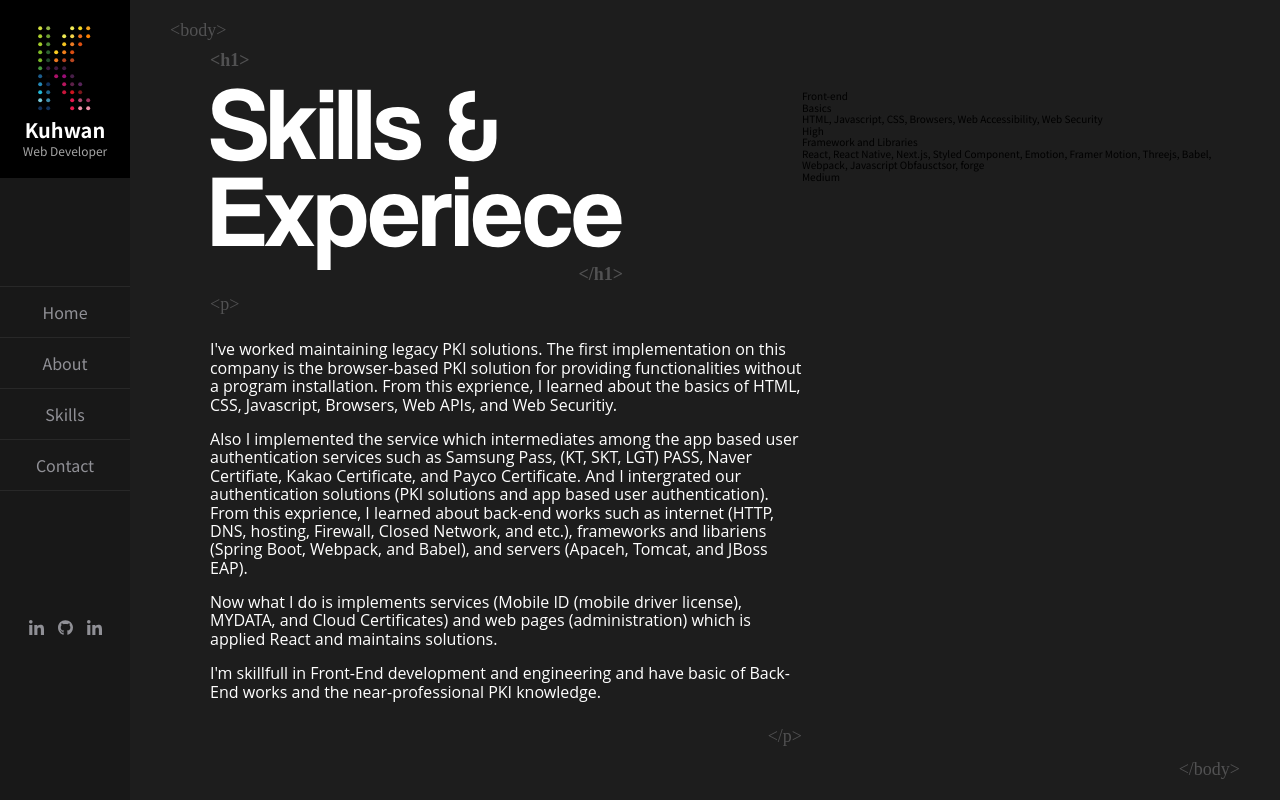
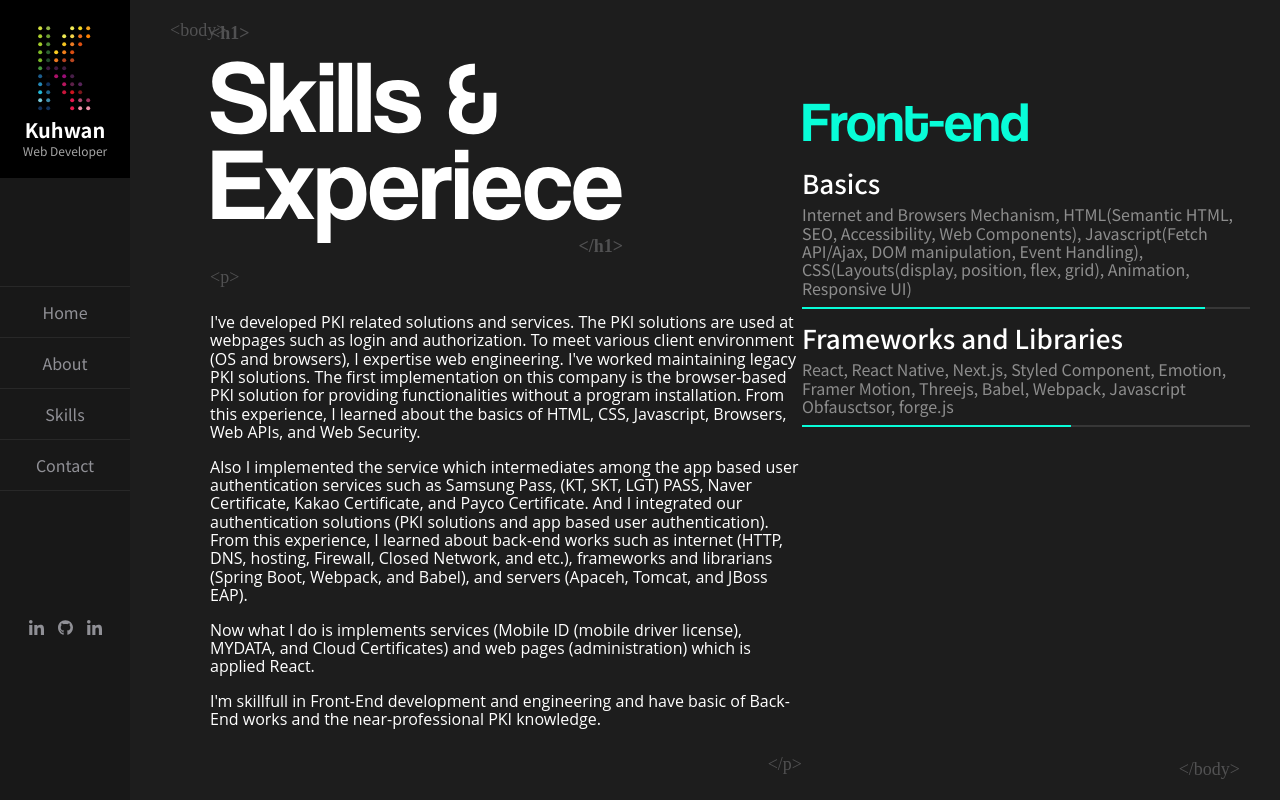
Before and after one commit to usimebul/portfolio, a React (Create React App) app: page /skills in a window 1280 px wide. Built offline with nearby package versions, Linux system fonts and the light colour scheme; a web font is replaced by a local one.

Commit message:
스킬 아이템 업데이트

```diff
--- a/src/Routes/Skills.tsx
+++ b/src/Routes/Skills.tsx
@@ -2,6 +2,55 @@ import {P, Text} from "../StyledComponents/Component";
 import {Content, TextWrapper, Section} from "../StyledComponents/Layout";
 import Character from "../Components/Character";
 import {css} from "@emotion/react";
+import styled from "@emotion/styled";
+import {motion} from "framer-motion";
+
+const SkillSection = styled.div`
+  flex: 1;
+  display: flex;
+  flex-direction: column;
+  justify-content: center;
+`
+
+const SkillSectionHeader = styled.div`
+  font-size: 5.6rem;
+  font-weight: 500;
+  color: ${(props) => props.theme.textColor.highlight};
+  font-family: font-file-82132, sans-serif;
+  display: block;
+`
+
+const SkillSectionBody = styled.div`
+
+`
+
+const SkillItem = styled.div`
+  margin-top: 14px;
+`
+
+const SkillItemHeader = styled.div`
+  font-size: 2.6rem;
+  font-weight: 500;
+  color: ${(props) => props.theme.textColor.content};
+  margin-bottom: 7px;
+  display: block;
+`
+
+const SkillItemDetail = styled.div`
+  font-size: 1.6rem;
+  color: #8d8d8d;
+`
+
+const LevelIndicatorWrapper = styled.div`
+  margin-top: 1em;
+  background-color: #373737;
+  height: 2px;
+`
+const LevelIndicator = styled(motion.div)`
+  width: 0;
+  height: 100%;
+  background-color: #08fdd8;
+`;
 
 function Skills() {
     return (
@@ -34,26 +83,31 @@ function Skills() {
                     `}
                 >
                     <Text>
+                        I've developed PKI related solutions and services.
+                        The PKI solutions are used at webpages such as login and authorization.
+                        To meet various client environment (OS and browsers), I expertise web engineering.
+
+
                         I've worked maintaining legacy PKI solutions. The first implementation
                         on this company is the browser-based PKI solution for providing
-                        functionalities without a program installation. From this exprience, I
+                        functionalities without a program installation. From this experience, I
                         learned about the basics of HTML, CSS, Javascript, Browsers, Web APIs,
-                        and Web Securitiy.
+                        and Web Security.
                     </Text>
                     <Text>
                         Also I implemented the service which intermediates among the app based
                         user authentication services such as Samsung Pass, (KT, SKT, LGT)
-                        PASS, Naver Certifiate, Kakao Certificate, and Payco Certificate. And
-                        I intergrated our authentication solutions (PKI solutions and app
-                        based user authentication). From this exprience, I learned about
+                        PASS, Naver Certificate, Kakao Certificate, and Payco Certificate. And
+                        I integrated our authentication solutions (PKI solutions and app
+                        based user authentication). From this experience, I learned about
                         back-end works such as internet (HTTP, DNS, hosting, Firewall, Closed
-                        Network, and etc.), frameworks and libariens (Spring Boot, Webpack,
+                        Network, and etc.), frameworks and librarians (Spring Boot, Webpack,
                         and Babel), and servers (Apaceh, Tomcat, and JBoss EAP).
                     </Text>
                     <Text>
                         Now what I do is implements services (Mobile ID (mobile driver
                         license), MYDATA, and Cloud Certificates) and web pages
-                        (administration) which is applied React and maintains solutions.
+                        (administration) which is applied React.
                     </Text>
                     <Text>
                         I'm skillfull in Front-End development and engineering and have basic
@@ -61,27 +115,46 @@ function Skills() {
                     </Text>
                 </P>
             </Section>
-            <div>
-                <div>Front-end</div>
-                <div>
-                    <div>
-                        <div>Basics</div>
-                        <div>HTML, Javascript, CSS, Browsers, Web Accessibility, Web Security
-                        </div>
-                        <div>High</div>
-                    </div>
-                    <div>
-                        <div>Framework and Libraries</div>
-                        <div>React, React Native, Next.js, Styled Component, Emotion, Framer Motion, Threejs,
-                            Babel, Webpack, Javascript Obfausctsor, forge
-                        </div>
-                        <div>Medium</div>
-                    </div>
-                </div>
-            </div>
-            <Section/>
-
-
+            <Section>
+                <SkillSection>
+                    <SkillSectionHeader>Front-end</SkillSectionHeader>
+                    <SkillSectionBody>
+                        <SkillItem>
+                            <SkillItemHeader>Basics</SkillItemHeader>
+                            <SkillItemDetail>Internet and Browsers Mechanism, HTML(Semantic HTML, SEO,
+                                Accessibility, Web Components), Javascript(Fetch API/Ajax, DOM manipulation, Event
+                                Handling), CSS(Layouts(display, position, flex, grid), Animation, Responsive UI)
+                            </SkillItemDetail>
+                            <LevelIndicatorWrapper>
+                                <LevelIndicator
+                                    animate={{
+                                        width: "90%"
+                                    }}
+                                    transition={{
+                                        duration: 0.6
+                                    }}/>
+                            </LevelIndicatorWrapper>
+                        </SkillItem>
+                        <SkillItem>
+                            <SkillItemHeader>Frameworks and Libraries</SkillItemHeader>
+                            <SkillItemDetail>React, React Native, Next.js, Styled Component, Emotion, Framer Motion,
+                                Threejs,
+                                Babel, Webpack, Javascript Obfausctsor, forge.js
+                            </SkillItemDetail>
+                            <LevelIndicatorWrapper>
+                                <LevelIndicator
+                                    animate={{
+                                        width: "60%"
+                                    }}
+                                    transition={{
+                                        duration: 0.6
+                                    }}/>
+                            </LevelIndicatorWrapper>
+                        </SkillItem>
+                    </SkillSectionBody>
+                </SkillSection>
+                <SkillSection></SkillSection>
+            </Section>
         </Content>
     );
 }
```
